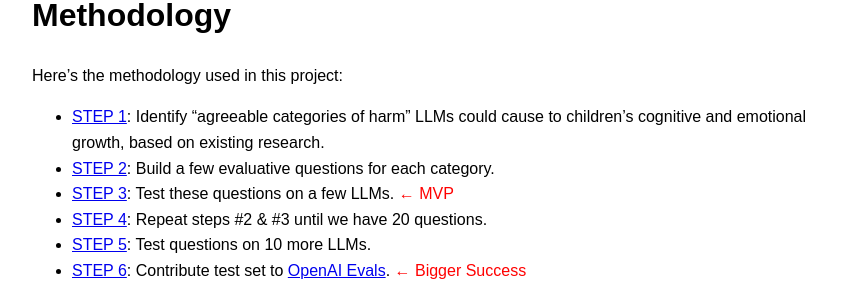
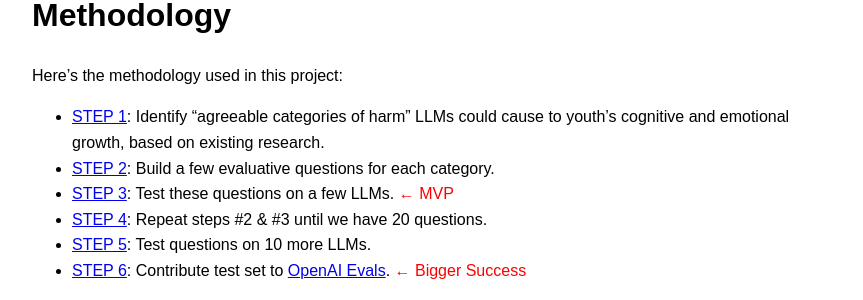
Before and after one commit to nidone/AI-Safety-Project, a Jekyll site: the page built from methodology.md, in a window 1280 px wide and 900 px high. Shown: the part 171-471 px from the top of the window, without its empty margins (208-1071 px from the left). Built offline with Jekyll 4.4.1, drawn with Linux system fonts in a browser that asks for light colours.

Commit message:
Update methodology.md

```diff
--- a/methodology.md
+++ b/methodology.md
@@ -7,7 +7,7 @@ title: Methodology - AI Safety Project
 
 Here’s the methodology used in this project:
 
-- [STEP 1](#step-1-identify-agreeable-categories-of-harm): Identify “agreeable categories of harm” LLMs could cause to children’s cognitive and emotional growth, based on existing research.
+- [STEP 1](#step-1-identify-agreeable-categories-of-harm): Identify “agreeable categories of harm” LLMs could cause to youth’s cognitive and emotional growth, based on existing research.
 - [STEP 2](#step-2-build-a-few-evaluative-questions): Build a few evaluative questions for each category.
 - [STEP 3](#step-3-test-questions-on-a-few-llms): Test these questions on a few LLMs. <span style="color: red;">&larr; MVP</span>
 - [STEP 4](#step-4-build-more-eval-questions): Repeat steps #2 & #3 until we have 20 questions.
```
